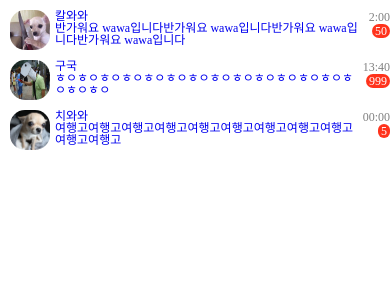
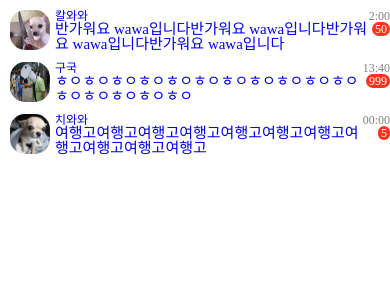
Before and after one commit to MZ-PEOPLE/Tripbuddy-project, a Next.js app: page /chat in a window 390 px wide. Shown: the top 300 px of the page. Built offline with nearby package versions, Linux system fonts and the light colour scheme.

Commit message:
design:미디어쿼리 삭제

```diff
--- a/components/chat/ChatList.module.css
+++ b/components/chat/ChatList.module.css
@@ -28,30 +28,17 @@
     text-overflow: ellipsis;
 
 
-    @media(max-width:390px) {
-        font-size: 12px;
-    }
-
-
-
-
 }
 
 .userFrame {
     display: flex;
     margin-left: 10px;
 
-
-
-
 }
 
 .leftFrame {
     display: flex;
     margin-top: 10px;
-
-
-
 }
 
 .rightFrame {
@@ -60,7 +47,6 @@
 
 .profileId {
     font-size: 12px;
-
 
 }
 
@@ -74,14 +60,12 @@
     padding: 1px 3px;
 
 
-
 }
 
 .chatTime {
     font-size: 12px;
     max-width: fit-content;
     text-align: center;
-    padding: 1px 0px;
     color: grey;
 
 
```
